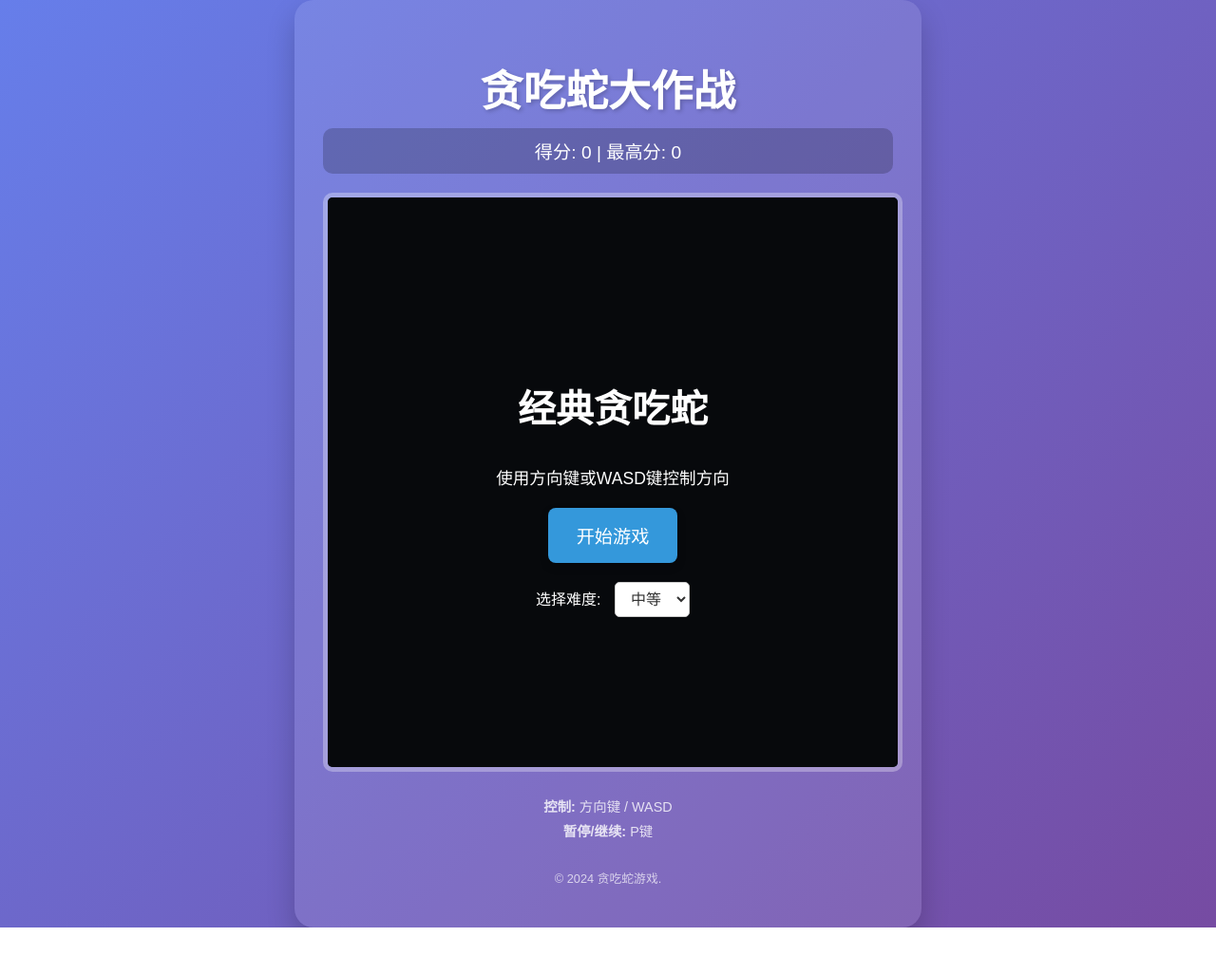
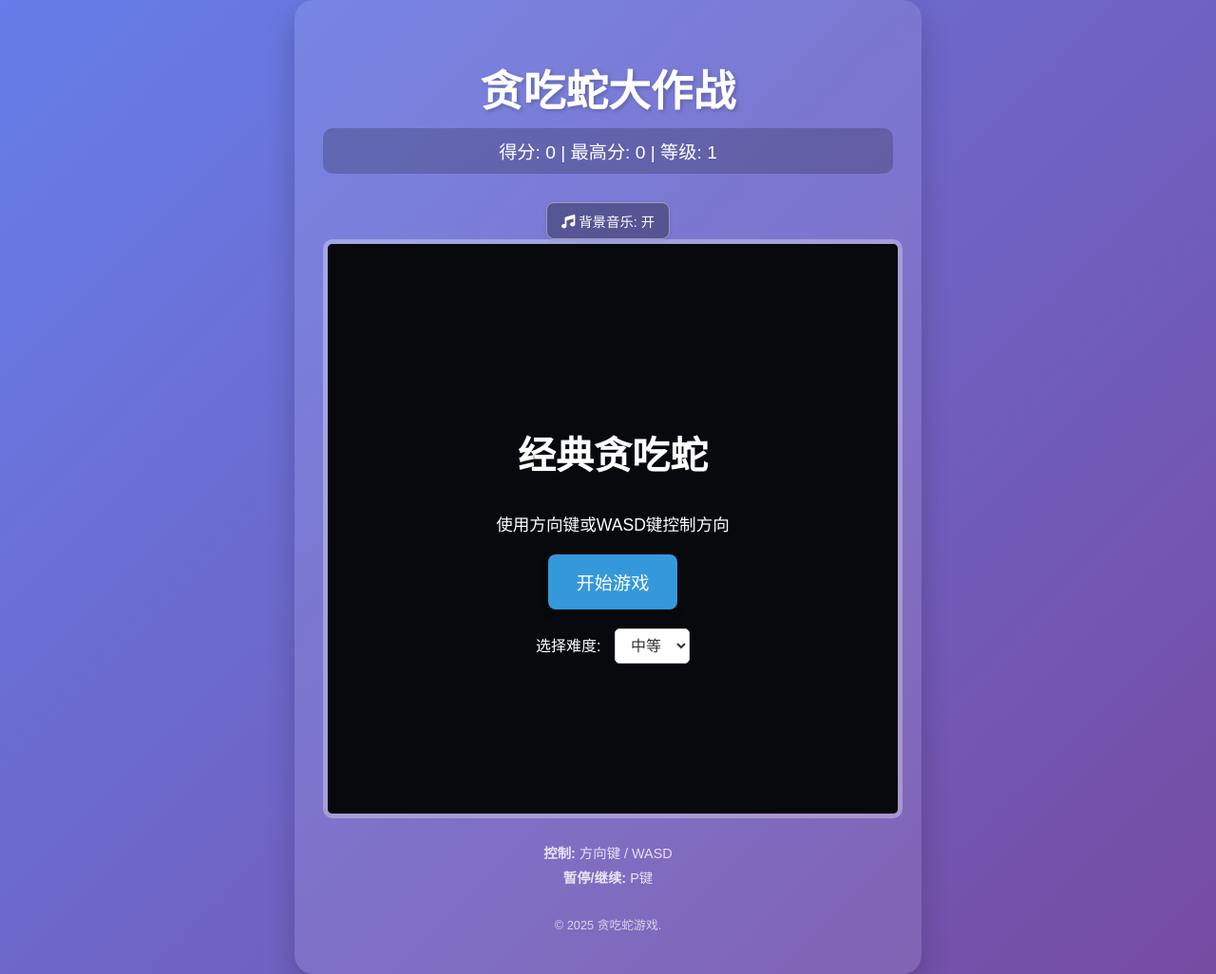
Before and after one commit to yueya1214/snake, a plain HTML site: page index.html in a window 1280 px wide. Shown: the whole page at 95% size. Before the commit the page ends 977 px from the top, so only its background shows below. Drawn offline with Linux system fonts and the light colour scheme.

Commit message:
Update index.html

```diff
--- a/index.html
+++ b/index.html
@@ -11,8 +11,9 @@
         <header>
             <h1>贪吃蛇大作战</h1>
             <div class="score-board">
-                得分: <span id="score">0</span> | 最高分: <span id="high-score">0</span>
+                得分: <span id="score">0</span> | 最高分: <span id="high-score">0</span> | 等级: <span id="level">1</span>
             </div>
+            <button id="toggle-music-button" class="game-control-button"><i class="fas fa-music"></i> 背景音乐: 开</button>
         </header>
 
         <div class="game-board-container">
@@ -55,7 +56,7 @@
         </div>
 
         <footer>
-            <p>&copy; 2024 贪吃蛇游戏. </p>
+            <p>&copy; 2025 贪吃蛇游戏. </p>
         </footer>
     </div>
 
```
